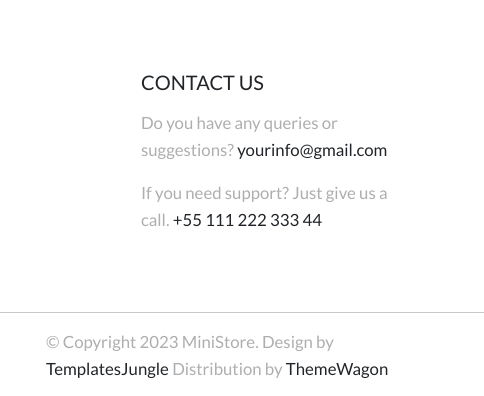
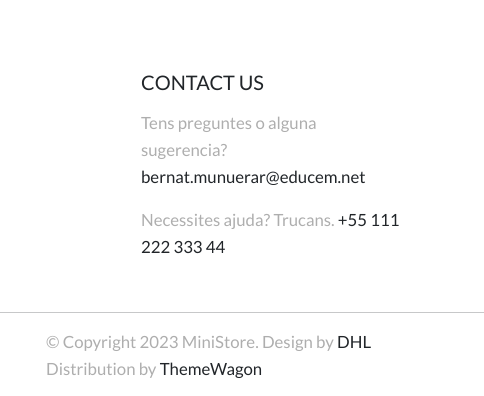
Before and after one commit to bernatmunu/examenGitm5uf2, a plain HTML site: page MiniStore-1.0.0/index.html in a window 1280 px wide. Shown: the part 4756-5152 px from the top of the page, 796-1280 px from the left. Drawn offline with nearby package versions, Linux system fonts and the light colour scheme.

Commit message:
peu/idioma/contacte/v5

```diff
--- a/MiniStore-1.0.0/index.html
+++ b/MiniStore-1.0.0/index.html
@@ -886,9 +886,9 @@
               <div class="col-lg-3 col-sm-6 pb-3">
                 <div class="footer-menu contact-item">
                   <h5 class="widget-title text-uppercase pb-2">Contact Us</h5>
-                  <p>Do you have any queries or suggestions? <a href="mailto:">yourinfo@gmail.com</a>
+                  <p>Tens preguntes o alguna sugerencia? <a href="mailto:">bernat.munuerar@educem.net</a>
                   </p>
-                  <p>If you need support? Just give us a call. <a href="">+55 111 222 333 44</a>
+                  <p>Necessites ajuda? Trucans. <a href="">+55 111 222 333 44</a>
                   </p>
                 </div>
               </div>
@@ -922,7 +922,7 @@
           </div>
           <div class="col-md-4 col-sm-6">
             <div class="copyright">
-              <p>© Copyright 2023 MiniStore. Design by <a href="https://templatesjungle.com/">TemplatesJungle</a> Distribution by <a href="https://themewagon.com">ThemeWagon</a>
+              <p>© Copyright 2023 MiniStore. Design by <a href="https://templatesjungle.com/">DHL </a> Distribution by <a href="https://themewagon.com">ThemeWagon</a>
               </p>
             </div>
           </div>
```
Also changed, not shown: EXAMEN/EXAMENv5.TXT (added).
